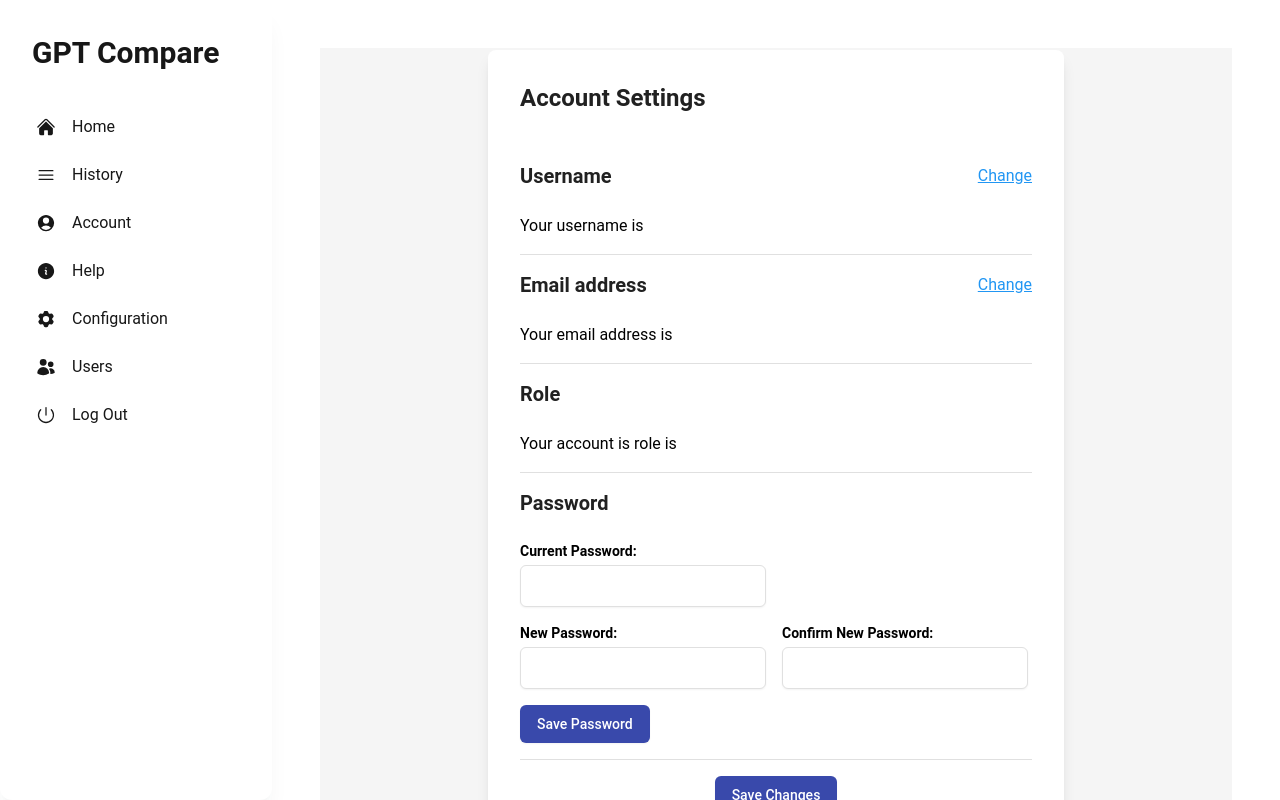
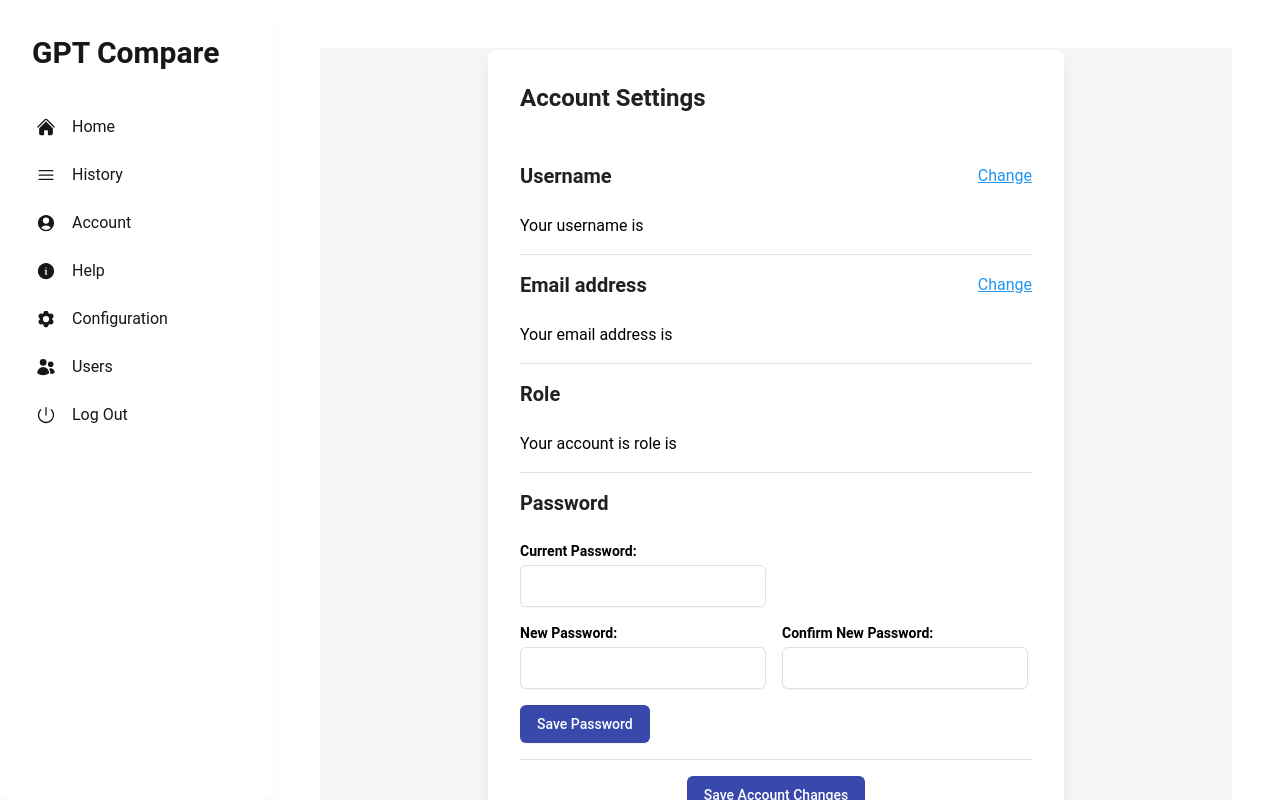
Before and after one commit to Ansh09-chawla/GPT-Compare, a React (Vite) app in the folder frontend/: page /home/account-settings in a window 1280 px wide. Built offline with nearby package versions, Linux system fonts and the light colour scheme; no server answers; sample sign-in values are in the browser's storage.

Commit message:
Cahnged button

```diff
--- a/frontend/src/pages/AccountSettings/Account.tsx
+++ b/frontend/src/pages/AccountSettings/Account.tsx
@@ -237,7 +237,7 @@ const AccountSettings = () => {
               onClick={handleSaveChanges}
               className="inline-flex justify-center py-2 px-4 border border-transparent shadow-sm text-sm font-medium rounded-md text-white bg-indigo-600 hover:bg-indigo-700 focus:outline-none focus:ring-2 focus:ring-offset-2 focus:ring-indigo-500"
             >
-              Save Changes
+              Save Account Changes
             </button>
           </div>
           {/* Username Modal */}
```
